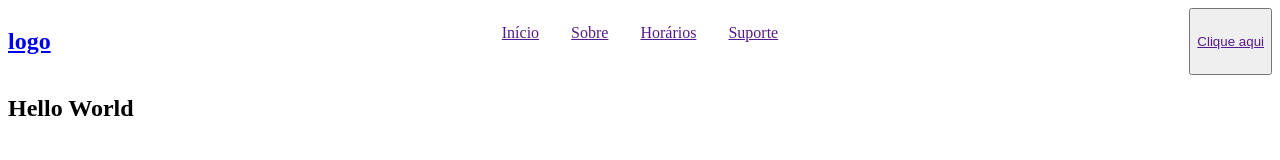
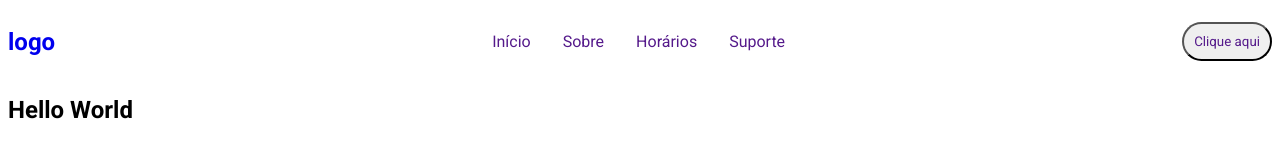
Before and after one commit to CauaDecoder/anihall, a website: page index.html in a window 1280 px wide. Drawn offline with Linux system fonts and the light colour scheme.

Commit message:
Alteração de fonte temporária

```diff
--- a/index.html
+++ b/index.html
@@ -5,6 +5,9 @@
     <meta name="viewport" content="width=device-width, initial-scale=1.0">
     <title>Document</title>
     <link href="assets/css/main.css" rel="stylesheet"/>
+    <link rel="preconnect" href="https://fonts.googleapis.com">
+    <link rel="preconnect" href="https://fonts.gstatic.com" crossorigin>
+    <link href="https://fonts.googleapis.com/css2?family=Roboto:ital,wght@0,100..900;1,100..900&display=swap" rel="stylesheet">
 </head>
 <body>
     <header>
--- a/sass/main.scss
+++ b/sass/main.scss
@@ -1,7 +1,4 @@
 @import "./parts/banner";
 @import "./parts/variables";
 @import "./parts/header";
-
-li {
-    list-style: none;
-}
+@import "./parts/global";
--- /dev/null
+++ b/sass/parts/_global.scss
@@ -0,0 +1,11 @@
+* {
+    font-family: 'Roboto', sans-serif;
+}
+
+a {
+    text-decoration: none;
+}
+
+li {
+    list-style: none;
+}
--- a/sass/parts/_header.scss
+++ b/sass/parts/_header.scss
@@ -1,11 +1,17 @@
 header {
-        .menu {
-            display: flex;
-            justify-content: space-between;
-        }
+    .menu {
+        display: flex;
+        justify-content: space-between;
+        align-items: center;
 
         ul {
             display: flex;
             gap: 2em;
         }
+
+        button {
+            border-radius: 2em;
+            padding: 10px;
+        }
+    }
 }
```
Also changed, not shown: assets/css/main.css.
